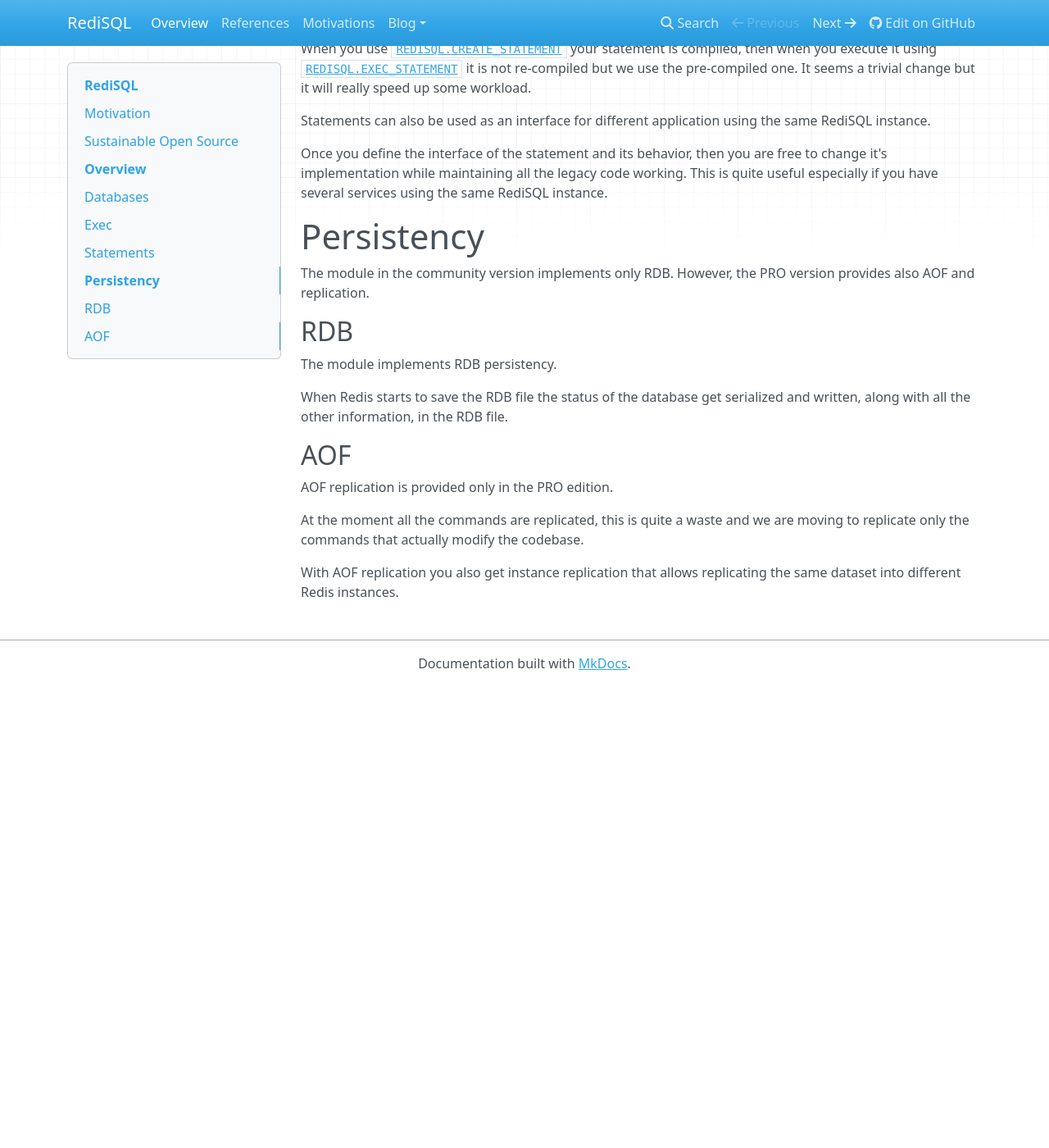
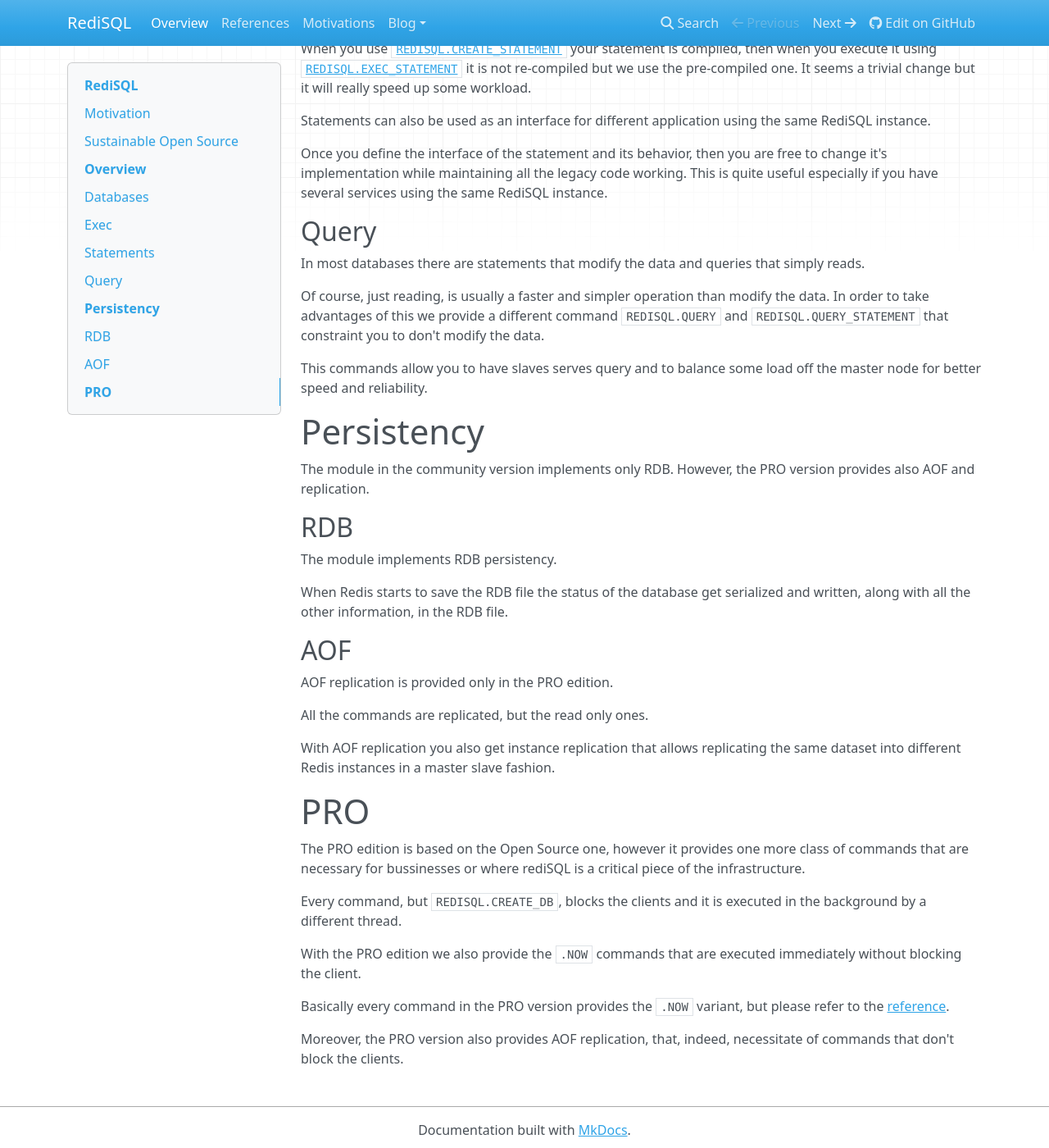
Before and after one commit to RedBeardLab/rediSQL, an MkDocs documentation site: the page built from doc/docs/index.md, in a window 1280 px wide and 1400 px high, scrolled down 1450 px. Shown: the whole window at 82% size. Built offline with MkDocs 1.6.1, drawn with Linux system fonts in a browser that asks for light colours; nearby versions of some CDN libraries; old or Windows-style settings are respelled for this version of MkDocs; before the commit the page ends 2287 px from its top, so only the background shows below that.

Commit message:
add explaination to pro version

```diff
--- a/doc/docs/index.md
+++ b/doc/docs/index.md
@@ -58,6 +58,14 @@
 Once you define the interface of the statement and its behavior, then you are free to change it's implementation while maintaining all the legacy code working.
 This is quite useful especially if you have several services using the same RediSQL instance.
 
+## Query
+
+In most databases there are statements that modify the data and queries that simply reads.
+
+Of course, just reading, is usually a faster and simpler operation than modify the data. In order to take advantages of this we provide a different command `REDISQL.QUERY` and `REDISQL.QUERY_STATEMENT` that constraint you to don't modify the data.
+
+This commands allow you to have slaves serves query and to balance some load off the master node for better speed and reliability.
+
 # Persistency
 
 The module in the community version implements only RDB. However, the PRO version provides also AOF and replication.
@@ -72,10 +80,21 @@
 
 AOF replication is provided only in the PRO edition.
 
-At the moment all the commands are replicated, this is quite a waste and we are moving to replicate only the commands that actually modify the codebase.
+All the commands are replicated, but the read only ones.
 
-With AOF replication you also get instance replication that allows replicating the same dataset into different Redis instances.
+With AOF replication you also get instance replication that allows replicating the same dataset into different Redis instances in a master slave fashion.
 
+# PRO
+
+The PRO edition is based on the Open Source one, however it provides one more class of commands that are necessary for bussinesses or where rediSQL is a critical piece of the infrastructure.
+
+Every command, but `REDISQL.CREATE_DB`, blocks the clients and it is executed in the background by a different thread.
+
+With the PRO edition we also provide the `.NOW` commands that are executed immediately without blocking the client.
+
+Basically every command in the PRO version provides the `.NOW` variant, but please refer to the [reference][ref].
+
+Moreover, the PRO version also provides AOF replication, that, indeed, necessitate of commands that don't block the clients.
 
 [github]: https://github.com/RedBeardLab/rediSQL
 [ref]: references.md
```
Also changed, not shown: README.md.
